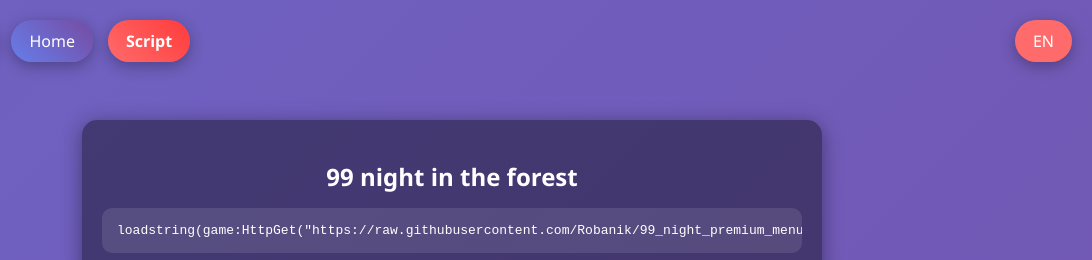
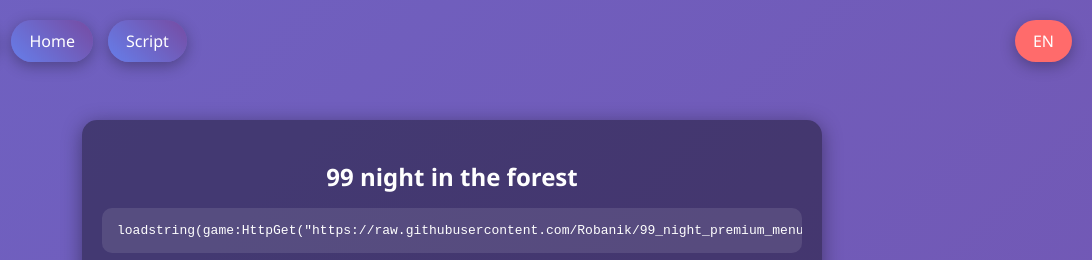
Before and after one commit to Robanik/RR-SITE, a plain HTML site: page scripts.html in a window 1280 px wide. Shown: the top 260 px of the page, 188-1280 px from the left. Drawn offline with Linux system fonts and the light colour scheme.

Commit message:
Update scripts.html

```diff
--- a/scripts.html
+++ b/scripts.html
@@ -128,7 +128,7 @@
     Hub - robanik
   </a>
   <a href="index.html" class="nav-btn">Home</a>
-    <a href="scripts.html" class="nav-btn active-tab">Script</a>
+  <a href="scripts.html" class="nav-btn">Script</a>
 </div>
 
   <!-- Кнопка смены языка -->
```
Lines whose indentation alone changed are shown as unchanged.
